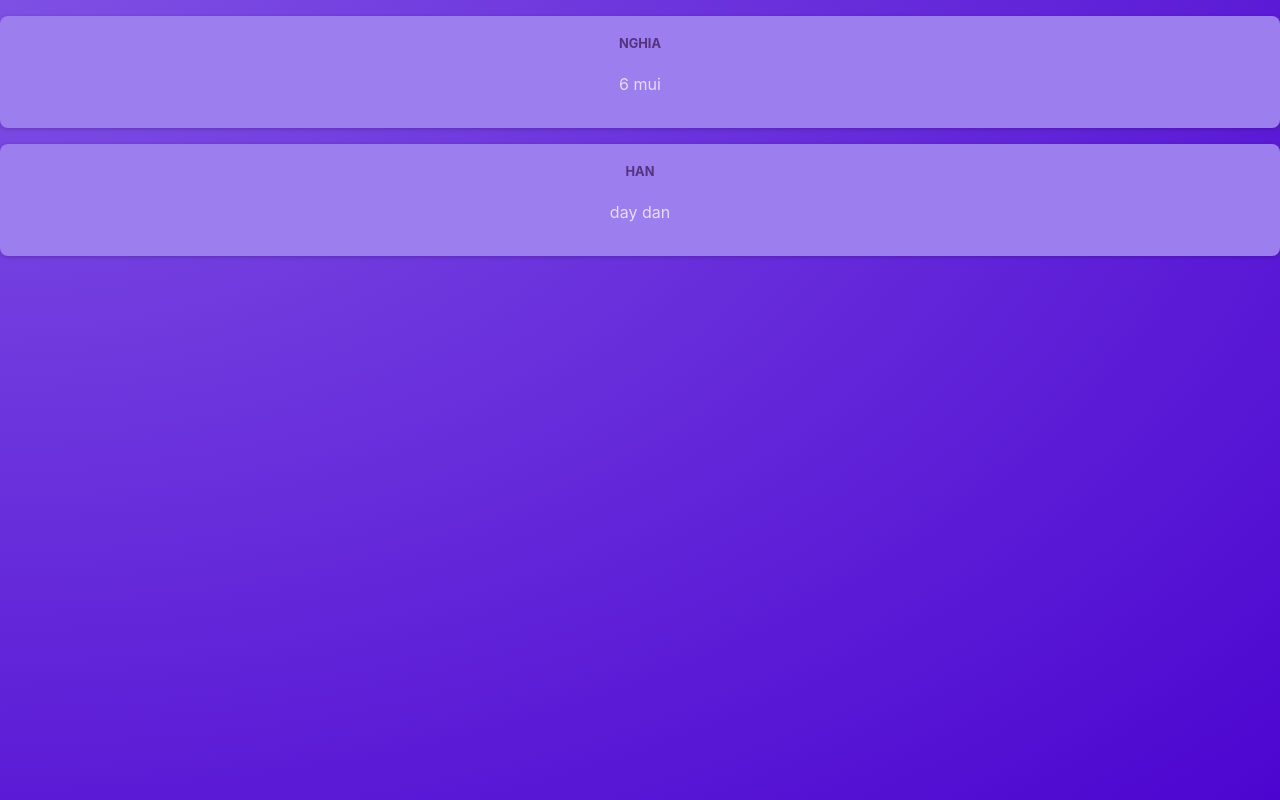
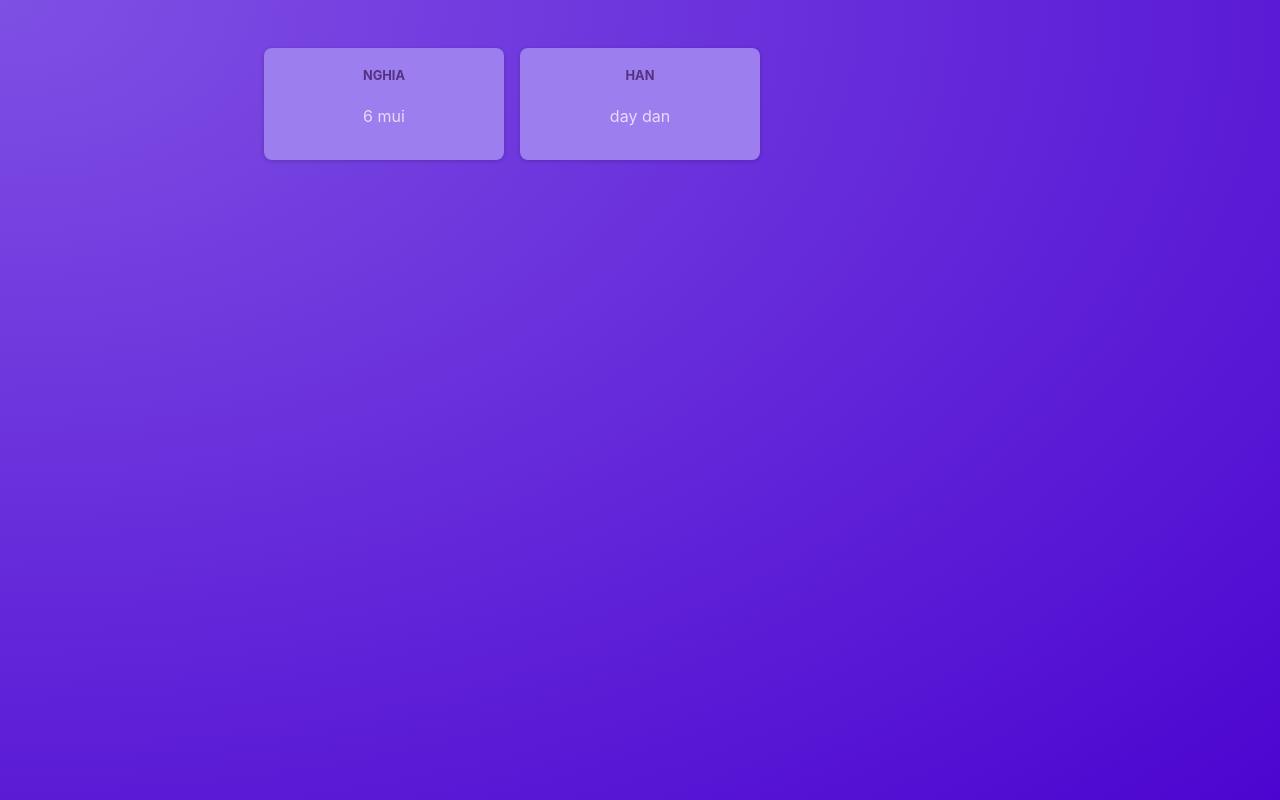
Before and after one commit to TrongNghia-17/react-crash-course, a React (Vite) app: page / in a window 1280 px wide. Built offline with nearby package versions, Linux system fonts and the light colour scheme.

Commit message:
video 23

```diff
--- a/src/App.jsx
+++ b/src/App.jsx
@@ -1,10 +1,9 @@
-import Post from "./components/Post";
+import PostList from "./components/PostsList";
 
 function App() {
   return (
     <main>
-      <Post author="Nghia" body="6 mui" />
-      <Post author="Han" body="day dan" />
+      <PostList />
     </main>
   );
 }
--- a/src/components/Post.jsx
+++ b/src/components/Post.jsx
@@ -2,10 +2,10 @@
 
 function Post(props) {
     return (
-        <div className={classes.post}>
+        <li className={classes.post}>
             <p className={classes.author}>{props.author}</p>
             <p className={classes.body}>{props.body}</p>
-        </div>
+        </li>
     );
 }
 
--- /dev/null
+++ b/src/components/PostsList.jsx
@@ -0,0 +1,13 @@
+import Post from "./Post";
+import Classes from "./PostsList.module.css";
+
+function PostList() {
+    return (
+        <ul className={Classes.posts}>
+            <Post author="Nghia" body="6 mui" />
+            <Post author="Han" body="day dan" />
+        </ul>
+    );
+}
+
+export default PostList;
--- /dev/null
+++ b/src/components/PostsList.module.css
@@ -0,0 +1,10 @@
+.posts {
+  list-style: none;
+  max-width: 50rem;
+  margin: 1rem auto;
+  padding: 1rem 0;
+  display: grid;
+  gap: 1rem;
+  grid-template-columns: repeat(3, 30%);
+  justify-content: center;
+}
```
